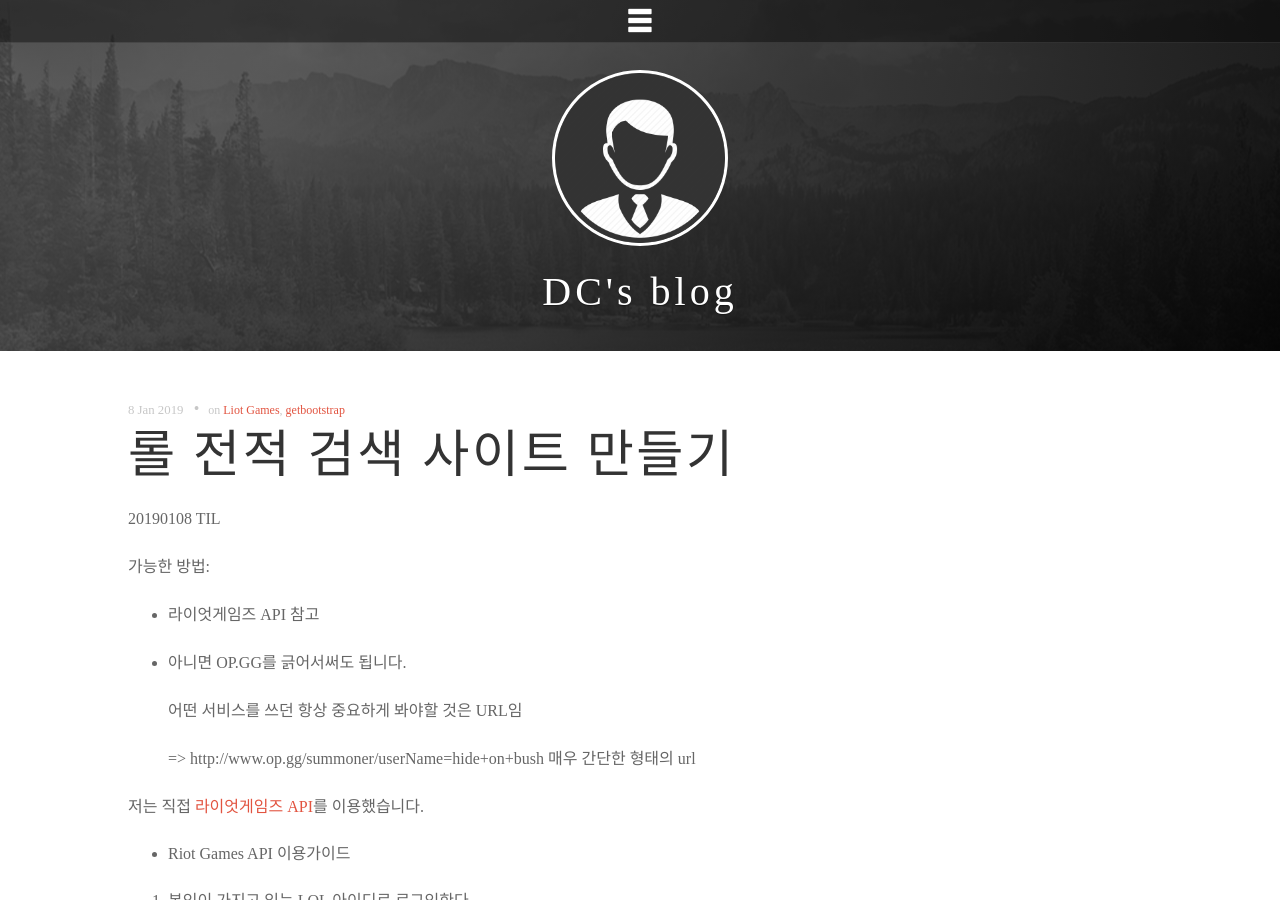
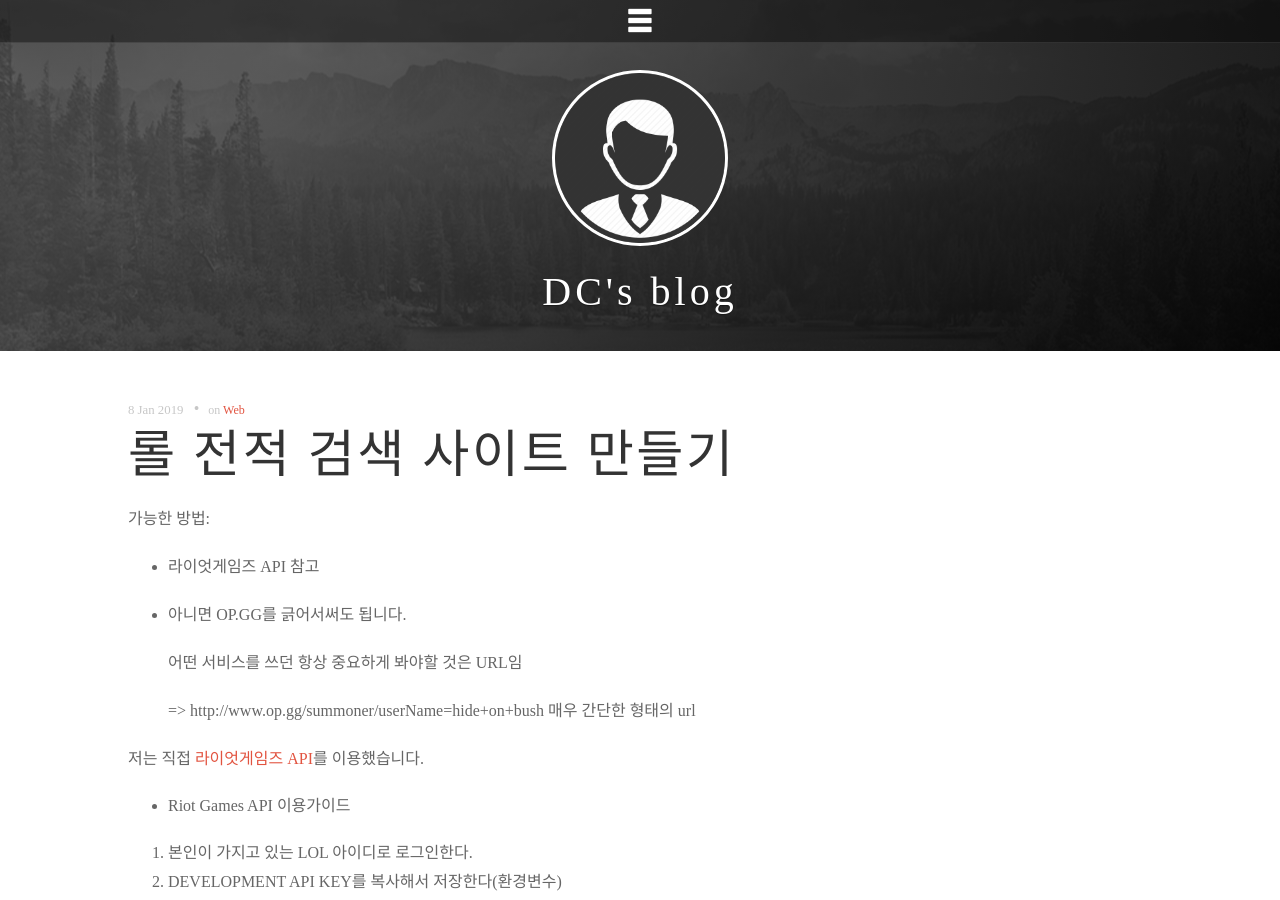
Before and after one commit to DongChanS/DongChanS.github.io, a Jekyll site: the page built from _posts/2019-01-08-14.md, in a window 1280 px wide and 900 px high. Built offline with Jekyll 4.4.1, drawn with Linux system fonts in a browser that asks for light colours; some web fonts are replaced; comment, search, counter and statistics services are not loaded.

Commit message:
Update 2019-01-08-14.md

```diff
--- a/_posts/2019-01-08-14.md
+++ b/_posts/2019-01-08-14.md
@@ -2,10 +2,8 @@
 layout : post
 title : 롤 전적 검색 사이트 만들기
 author : Shin Dong Chan
-tags: ['Liot Games','getbootstrap']
+tags: ['Web']
 ---
-
-20190108 TIL
 
 가능한 방법:
 
```
